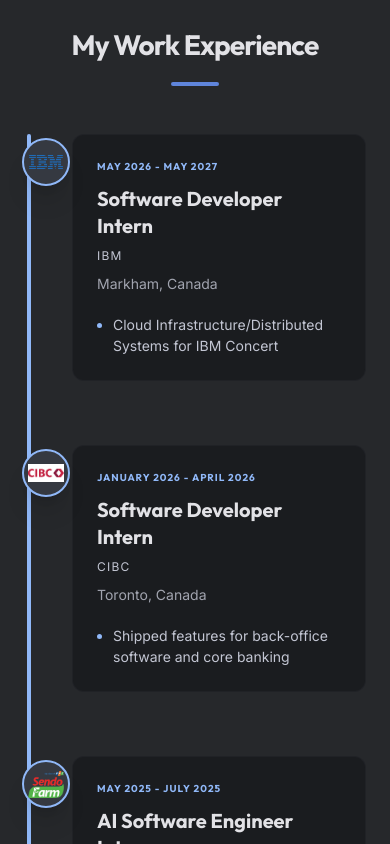
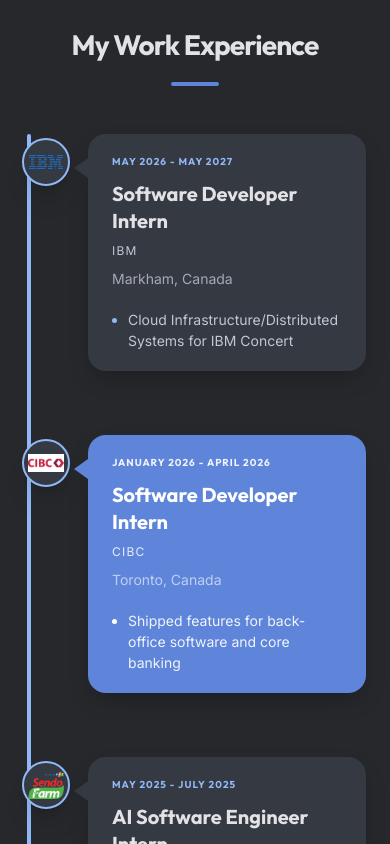
Before and after one commit to Davidvu1/davidvu1.github.io, a React (Vite) app: page / in a window 390 px wide. Shown: the part 900-1744 px from the top of the page. Built offline with nearby package versions, Linux system fonts and the light colour scheme.

Commit message:
timeline change

```diff
--- a/src/components/Experience/Experience.css
+++ b/src/components/Experience/Experience.css
@@ -64,25 +64,79 @@
   min-height: 144px;
 }
 
-/* Content block */
+/* Content block — message-bubble style */
 .timeline-content {
+  position: relative;
   width: calc(50% - 64px);
   display: flex;
   flex-direction: column;
   gap: 8px;
+  padding: 24px 28px;
+  border-radius: 20px;
+  box-shadow: 0 10px 25px -8px rgba(0, 0, 0, 0.35);
 }
 
-/* Left entry: content on left, right-aligned */
+/* Left entry: gray bubble, tail points right toward the timeline */
 .timeline-entry--left .timeline-content {
   text-align: right;
-  padding-right: 64px;
+  background: #353941;
 }
 
-/* Right entry: content on right, left-aligned */
+.timeline-entry--left .timeline-content::after {
+  content: '';
+  position: absolute;
+  right: -14px;
+  top: 36px;
+  width: 0;
+  height: 0;
+  border-style: solid;
+  border-width: 10px 0 10px 14px;
+  border-color: transparent transparent transparent #353941;
+}
+
+/* Right entry: accent-blue bubble, tail points left toward the timeline */
 .timeline-entry--right .timeline-content {
   margin-left: calc(50% + 64px);
-  padding-left: 0;
   text-align: left;
+  background: #5f85db;
+}
+
+.timeline-entry--right .timeline-content::after {
+  content: '';
+  position: absolute;
+  left: -14px;
+  top: 36px;
+  width: 0;
+  height: 0;
+  border-style: solid;
+  border-width: 10px 14px 10px 0;
+  border-color: transparent #5f85db transparent transparent;
+}
+
+/* Text contrast on the blue bubble */
+.timeline-entry--right .timeline-date {
+  color: #ffffff;
+  opacity: 0.9;
+}
+
+.timeline-entry--right .timeline-role {
+  color: #ffffff;
+}
+
+.timeline-entry--right .timeline-company {
+  color: rgba(255, 255, 255, 0.85);
+}
+
+.timeline-entry--right .timeline-location {
+  color: rgba(255, 255, 255, 0.75);
+}
+
+.timeline-entry--right .timeline-bullets li {
+  color: rgba(255, 255, 255, 0.9);
+}
+
+.timeline-entry--right .timeline-bullets li::marker {
+  color: #ffffff;
 }
 
 .timeline-date {
@@ -230,16 +284,32 @@
     min-height: unset;
   }
 
-  /* Both left & right entries: full-width card */
+  /* Both left & right entries: full-width bubble */
   .timeline-entry--left .timeline-content,
   .timeline-entry--right .timeline-content {
-    width: 100%;
-    margin-left: 0;
-    padding: 24px;
+    width: calc(100% - 16px);
+    margin-left: 16px;
+    padding: 20px 24px;
     text-align: left;
-    background: #1a1c1f;
-    border: 1px solid rgba(67, 70, 81, 0.15);
-    border-radius: 12px;
+    border-radius: 18px;
+  }
+
+  /* Tail always points left toward the vertical line/marker */
+  .timeline-entry--left .timeline-content::after,
+  .timeline-entry--right .timeline-content::after {
+    left: -14px;
+    right: auto;
+    bottom: auto;
+    top: 24px;
+    border-width: 10px 14px 10px 0;
+  }
+
+  .timeline-entry--left .timeline-content::after {
+    border-color: transparent #353941 transparent transparent;
+  }
+
+  .timeline-entry--right .timeline-content::after {
+    border-color: transparent #5f85db transparent transparent;
   }
 
   .timeline-marker {
```
